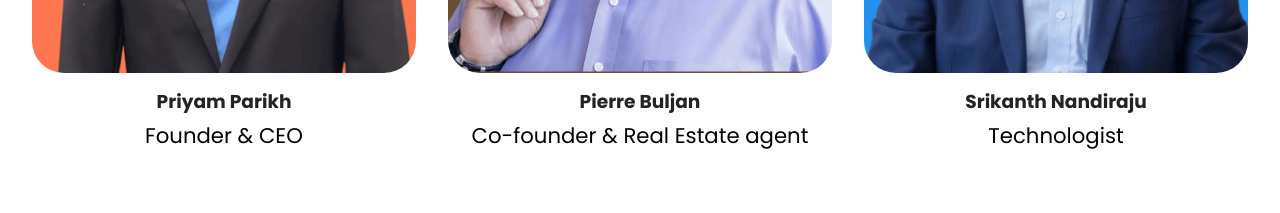
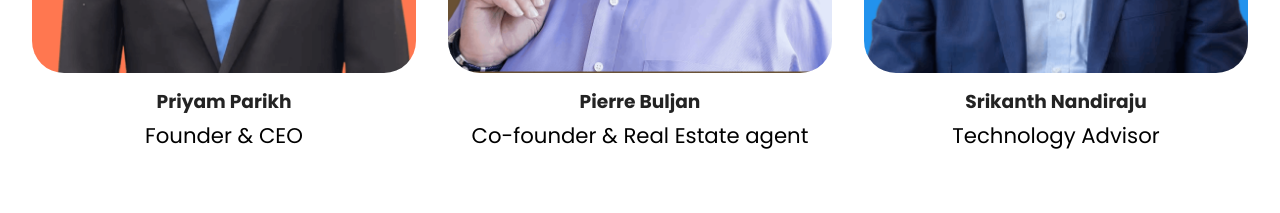
Before and after one commit to srikanth-designeer/website, a plain HTML site: page index.html in a window 1280 px wide. Shown: the part 4400-4613 px from the top of the page. Drawn offline with Linux system fonts and the light colour scheme; files whose address does not match are found by name.

Commit message:
Update index.html
Role update

```diff
--- a/index.html
+++ b/index.html
@@ -440,7 +440,7 @@
 						</div>
 						<div class="align-left item-content">
 							<h5 class="item-title display-5 mbr-fonts-style"><strong>Srikanth Nandiraju</strong></h5>
-							<h6 class="item-subtitle mb-3 display-7 mbr-fonts-style">Technologist</h6>
+							<h6 class="item-subtitle mb-3 display-7 mbr-fonts-style">Technology Advisor</h6>
 
 						</div>
 
```
